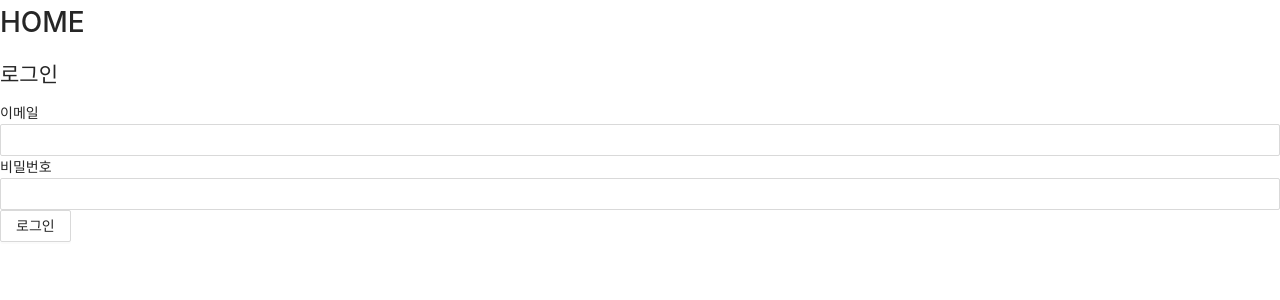
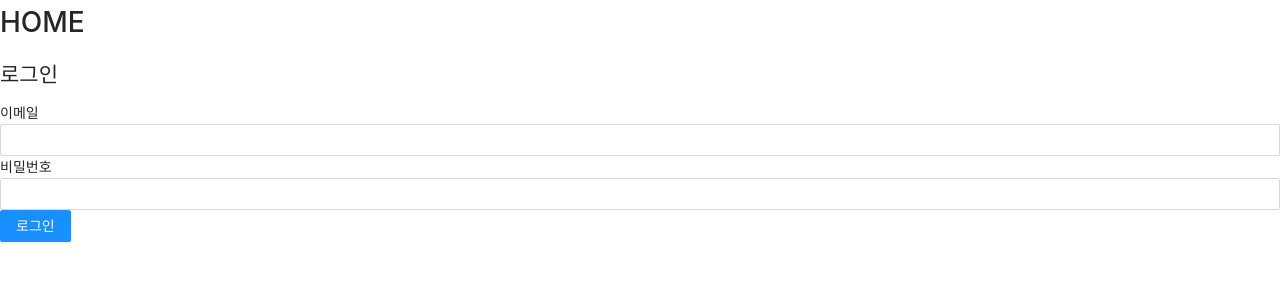
Before and after one commit to kucc/21-2_KUCC_MERN_session, a React (Create React App) app in the folder front/: page /login in a window 1280 px wide. Shown: the top 300 px of the page. Built offline with nearby package versions, Linux system fonts and the light colour scheme.

Commit message:
서버연결 완료, 태웅 passport해결 필요

```diff
--- a/front/src/App.js
+++ b/front/src/App.js
@@ -1,7 +1,17 @@
 import "./App.css";
 import { Link } from "react-router-dom";
+import { Button } from "antd";
+import axios from "axios";
+import { useState } from "react";
 
 function App() {
+  const [isLoggedIn, setIsLoggedIn] = useState(localStorage.getItem("id"));
+  const handleLogout = async () => {
+    const { data } = await axios.post("http://localhost:3065/user/logout");
+    console.log(data);
+    localStorage.removeItem("id");
+    setIsLoggedIn(false);
+  };
   return (
     <div>
       <Link style={{ textDecoration: "none" }} to="/">
@@ -10,7 +20,11 @@ function App() {
       <nav>
         <ul>
           <li>
-            <Link to="/login">로그인</Link>
+            {isLoggedIn ? (
+              <Button onClick={handleLogout}>로그아웃</Button>
+            ) : (
+              <Link to="/login">로그인</Link>
+            )}
           </li>
           <li>
             <Link to="/signup">회원가입</Link>
--- a/front/src/components/Login.js
+++ b/front/src/components/Login.js
@@ -1,7 +1,7 @@
 import { useState } from "react";
 import axios from "axios";
 import { Input, Button, Form } from "antd";
-import { Link } from "react-router-dom";
+import { Link, Redirect } from "react-router-dom";
 
 const initialUser = {
   email: "",
@@ -10,15 +10,23 @@ const initialUser = {
 
 const Login = () => {
   const [user, setUser] = useState(initialUser);
+  const [success, setSuccess] = useState(false);
 
   const handleChange = (event) => {
     const { name, value } = event.target;
     setUser({ ...user, [name]: value });
   };
 
-  const handleSubmit = () => {
-    axios.post("/user/login", user);
+  const handleSubmit = async () => {
+    console.log(user);
+    const { data } = await axios.post("http://localhost:3065/user/login", user);
+    // console.log(data);
+    if (data) {
+      localStorage.setItem("id", data.id);
+      setSuccess(true);
+    }
   };
+  if (success) return <Redirect to="/" />;
 
   return (
     <div>
@@ -26,7 +34,7 @@ const Login = () => {
         <h1>HOME</h1>
       </Link>
       <h2>로그인</h2>
-      <Form onSubmit={handleSubmit}>
+      <Form onFinish={handleSubmit}>
         <div>
           <label>이메일</label>
           <Input
@@ -47,7 +55,9 @@ const Login = () => {
             value={user.password}
           />
         </div>
-        <Button type="submit">로그인</Button>
+        <Button type="primary" htmlType="submit">
+          로그인
+        </Button>
       </Form>
     </div>
   );
--- a/front/src/components/Signup.js
+++ b/front/src/components/Signup.js
@@ -2,7 +2,7 @@ import { useState } from "react";
 import axios from "axios";
 import { Input, Checkbox, Button, Modal, Form } from "antd";
 import styled from "styled-components";
-import { Link } from "react-router-dom";
+import { Link, Redirect } from "react-router-dom";
 
 const ErrorMessage = styled.div`
   color: red;
@@ -25,21 +25,31 @@ const Signup = () => {
   const [term, setTerm] = useState("");
   const [termError, setTermError] = useState(false);
   const [isModalVisible, setIsModalVisible] = useState(false);
+  const [success, setSuccess] = useState(false);
 
   const handleChange = (event) => {
     const { name, value } = event.target;
     setUser({ ...user, [name]: value });
   };
 
-  const handleSubmit = () => {
+  const handleSubmit = async () => {
     if (user.password !== passwordCheck) {
       return setPasswordError(true);
     }
     if (!term) {
       return setTermError(true);
     }
-    axios.post("/user/signup", user);
+    const { data } = await axios.post(
+      "http://localhost:3065/user/signup",
+      user
+    );
+    if (data) {
+      setSuccess(true);
+    }
+    // console.log(data);
   };
+
+  if (success) return <Redirect to="/login" />;
 
   const onChangePasswordCheck = (e) => {
     setPasswordCheck(e.target.value);
```
